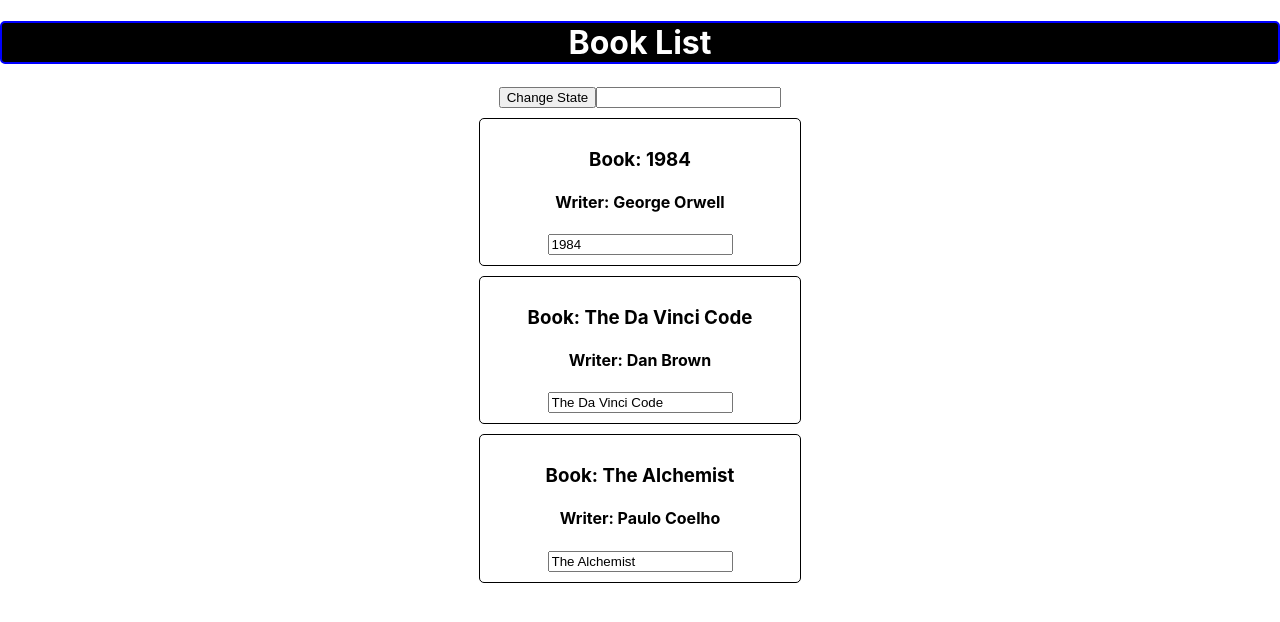
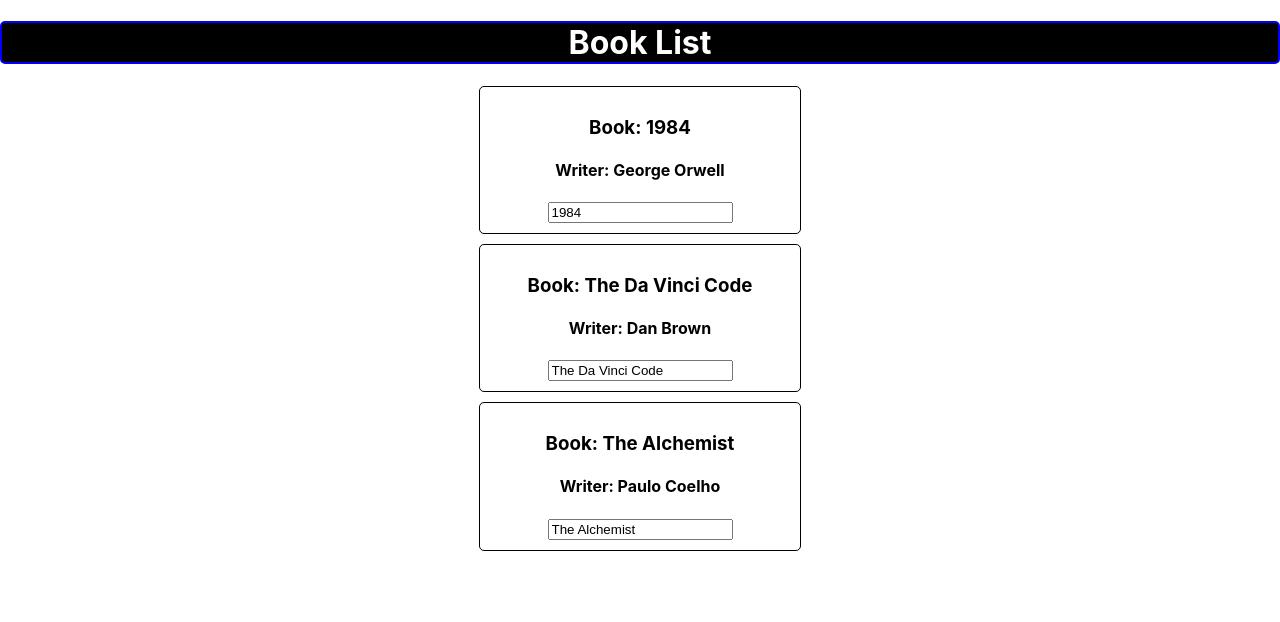
Before and after one commit to Sabrina-Sumona/React-Bookapp, a React (Create React App) app: page / in a window 1280 px wide. Shown: the top 622 px of the page. Built offline with nearby package versions, Linux system fonts and the light colour scheme.

Commit message:
Component Lists

```diff
--- a/src/App.js
+++ b/src/App.js
@@ -47,6 +47,7 @@ import Book from './components/Book';
 // }
 
 class App extends Component {
+
     // State
     // after react version 16.8, state can be defined without constructor
     // State is the own info of a component
@@ -60,41 +61,67 @@ class App extends Component {
     // }
     state = {
         books: [
-            { bookName: "1984", writer: "George Orwell" },
-            { bookName: "The Da Vinci Code", writer: "Dan Brown" },
-            { bookName: "The Alchemist", writer: "Paulo Coelho" }
+            // each components are the child which needs unique id
+            // if we delete any compenent & insert another one that will contain another unique id
+            //    we can pass the id into key
+            { id: 1, bookName: "1984", writer: "George Orwell" },
+            { id: 2, bookName: "The Da Vinci Code", writer: "Dan Brown" },
+            { id: 3, bookName: "The Alchemist", writer: "Paulo Coelho" }
         ],
         // we can write different properties also in the state
         // otherProp: "I am some other Prop"
     }
 
-    // method
-    changeBookState = newBookName => {
-        // normal js: this.state.books[0].bookName = "1974"
-        // but it's wrong
-        // if we want to change in state, we must use setState method of component class
-        // other properties remain unchanged
-        this.setState({
-            books: [
-                // { bookName: "Nineteen Eighty-Four", writer: "George Orwell" },
-                { bookName: newBookName, writer: "George Orwell" },
-                { bookName: "The Da Vinci Code", writer: "Dan Brown" },
-                { bookName: "Metmorphosis", writer: "Franz Kafka" }
-            ]
-        });
+    // // method
+    // changeBookState = newBookName => {
+    //     // normal js: this.state.books[0].bookName = "1974"
+    //     // but it's wrong
+    //     // if we want to change in state, we must use setState method of component class
+    //     // other properties remain unchanged
+    //     this.setState({
+    //         books: [
+    //             // { bookName: "Nineteen Eighty-Four", writer: "George Orwell" },
+    //             { bookName: newBookName, writer: "George Orwell" },
+    //             { bookName: "The Da Vinci Code", writer: "Dan Brown" },
+    //             { bookName: "Metmorphosis", writer: "Franz Kafka" }
+    //         ]
+    //     });
+    // }
+
+    // changeWithInputState = event => {
+    //     this.setState({
+    //         books: [
+    //             { bookName: event.target.value, writer: "George Orwell" },
+    //             { bookName: "The Da Vinci Code", writer: "Dan Brown" },
+    //             { bookName: "Metmorphosis", writer: "Franz Kafka" }
+    //         ]
+    //     });
+    // }
+
+    changeWithInputState = (event, index) => {
+        const book = {
+            ...this.state.books[index]
+        }
+        book.bookName = event.target.value;
+        const books = [...this.state.books];
+        books[index] = book;
+
+        this.setState({ books: books });
     }
 
-    changeWithInputState = event => {
+    deleteBookState = index => {
+        // const books = this.state.books;
+        // const books = this.state.books.slice();
+        // const books = this.state.books.map(item => item);
+        const books = [...this.state.books];
+        books.splice(index, 1);
         this.setState({
-          books: [
-            { bookName: event.target.value, writer: "George Orwell" },
-            { bookName: "The Da Vinci Code", writer: "Dan Brown" },
-            { bookName: "Metmorphosis", writer: "Franz Kafka" }
-          ]
+            books: books
         });
-      }
+    };
 
     render() {
+
         // console.log(this.state);
         // styling as object
         const style = {
@@ -102,7 +129,32 @@ class App extends Component {
             borderRadius: "5px",
             backgroundColor: "black",
             color: "white",
-          };
+        };
+
+        //const booksState = this.state.books;
+        //console.log(booksState);
+        //map(function(item,index,array))
+        // const books = booksState.map(function (book) {
+        //     // console.log(book);
+        //     // console.log(book.bookName);
+        //     // console.log(book.writer);
+        // });
+
+        //dynamic way
+        const books = this.state.books.map((book, index) => {
+            return (
+                // <Book />
+                <Book
+                    bookName={book.bookName}
+                    writer={book.writer}
+                    delete={() => this.deleteBookState(index)}
+                    key={book.id}
+                    inputName={(event) => this.changeWithInputState(event, index)}
+                />
+            );
+        });
+        // console.log(books);
+
         return (
             <div className="App">
                 <h1 style={style}>Book List</h1>
@@ -113,9 +165,9 @@ class App extends Component {
                 {/* <button onClick={this.changeBookState()}>Change State</button> */}
                 {/* <button onClick={this.changeBookState}>Change State</button> */}
                 {/* <button onClick={this.changeBookState.bind(this, "Nineteen Eighty-Four")}>Change State</button> */}
-                <button onClick={() => this.changeBookState("Nineteen Eighty-Four")}>Change State</button>
-                <input type="text" onChange={this.changeWithInputState} />
-                <Book
+                {/* <button onClick={() => this.changeBookState("Nineteen Eighty-Four")}>Change State</button>
+                <input type="text" onChange={this.changeWithInputState} /> */}
+                {/* <Book
                     bookName={this.state.books[0].bookName}
                     writer={this.state.books[0].writer}
                     inputName={this.changeWithInputState} />
@@ -126,8 +178,8 @@ class App extends Component {
                     bookName={this.state.books[2].bookName}
                     writer={this.state.books[2].writer}
                     // change={this.changeBookState}
-                    change={this.changeBookState.bind(this, "Nineteen 84")}
-                    />
+                change={this.changeBookState.bind(this, "Nineteen 84")} />*/}
+                {books}
             </div>
         );
     }
--- a/src/components/Book.js
+++ b/src/components/Book.js
@@ -4,7 +4,8 @@ import '../stylesheets/Book.css';
 const Book = props => {
     return (
         <div className="Book">
-            <h3 onClick={props.change}>Book: {props.bookName}</h3>
+            {/* <h3 onClick={props.change}>Book: {props.bookName}</h3> */}
+            <h3 onClick={props.delete}>Book: {props.bookName}</h3>
             <h4>Writer: {props.writer}</h4>
             {/* <input type="text" onChange={props.inputName} /> */}
             <input type="text" onChange={props.inputName} value={props.bookName} />
--- a/src/index.js
+++ b/src/index.js
@@ -3,7 +3,7 @@ import React from 'react';
 import ReactDOM from 'react-dom';
 import './index.css';
 import App from './App';
-// import reportWebVitals from './reportWebVitals';
+import reportWebVitals from './reportWebVitals';
 
 ReactDOM.render(
     <App />, document.getElementById('root')
@@ -13,4 +13,4 @@ ReactDOM.render(
 // to log results (for example: reportWebVitals(console.log))
 // or send to an analytics endpoint. Learn more: https://bit.ly/CRA-vitals
 
-// reportWebVitals();
+reportWebVitals();
```
